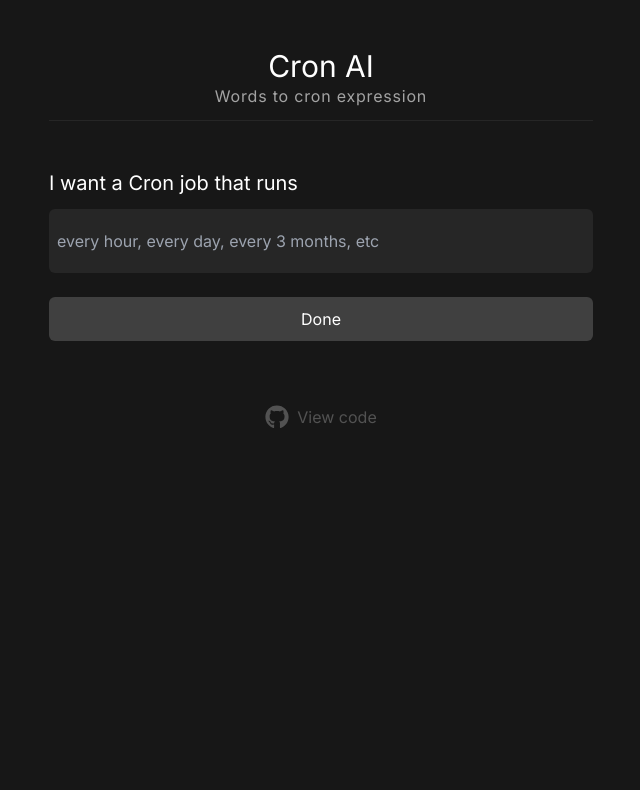
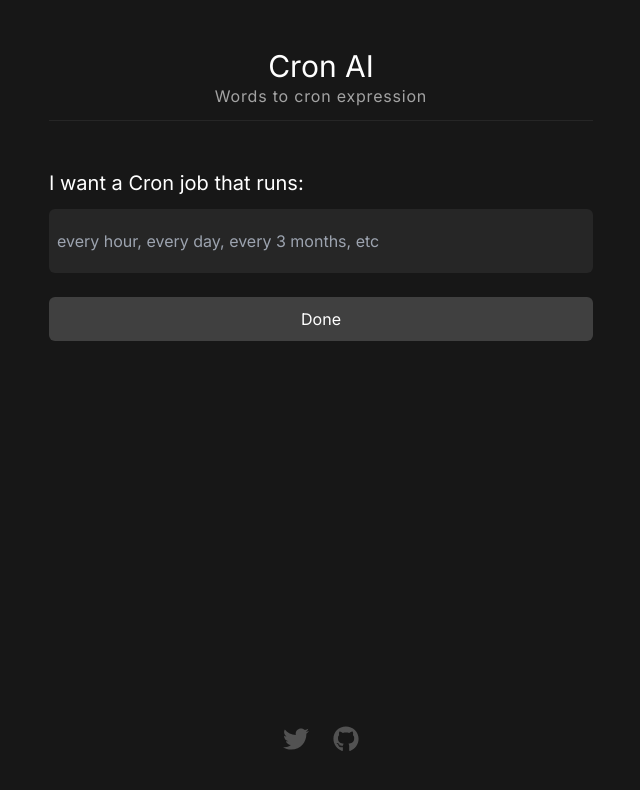
Before and after one commit to rodgetech/cron-ai, a Next.js app: page / in a window 1280 px wide. Shown: the top 790 px of the page, without its empty margins (319-959 px from the left). Built offline with nearby package versions, Linux system fonts and the light colour scheme.

Commit message:
Update home

```diff
--- a/app/layout.tsx
+++ b/app/layout.tsx
@@ -2,7 +2,7 @@ import "./globals.css";
 
 import { Inter } from "@next/font/google";
 import { AnalyticsWrapper } from "./components/analytics";
-import { FaGithub } from "react-icons/fa";
+import { FaGithub, FaTwitter } from "react-icons/fa";
 import Link from "next/link";
 
 const inter = Inter({ subsets: ["latin"] });
@@ -19,20 +19,28 @@ export default function RootLayout({
         head.tsx. Find out more at https://beta.nextjs.org/docs/api-reference/file-conventions/head
       */}
       <head />
-      <body className={`${inter.className}  border-neutral-800 bg-neutral-900`}>
-        {children}
+      <body
+        className={`${inter.className} flex h-screen flex-col border-neutral-800 bg-neutral-900`}
+      >
+        <div className="flex-1">{children}</div>
         <AnalyticsWrapper />
+        <footer className="flex justify-center gap-6 py-12">
+          <Link
+            href="https://twitter.com/rodgetech"
+            target="_blank"
+            className="text-neutral-600"
+          >
+            <FaTwitter fontSize={26} />
+          </Link>
+          <Link
+            href="https://github.com/rodgetech/cron-ai"
+            target="_blank"
+            className="text-neutral-600"
+          >
+            <FaGithub fontSize={26} />
+          </Link>
+        </footer>
       </body>
-      <footer className="mt-12 flex justify-center">
-        <Link
-          href="https://github.com/rodgetech/cron-ai"
-          target="_blank"
-          className="flex items-center space-x-2 text-neutral-600"
-        >
-          <FaGithub fontSize={24} />
-          <span>View code</span>
-        </Link>
-      </footer>
     </html>
   );
 }
--- a/app/page.tsx
+++ b/app/page.tsx
@@ -32,7 +32,7 @@ export default function Home() {
         </p>
       </div>
       <div className="mt-12">
-        <h2 className="pb-3 text-xl">I want a Cron job that runs</h2>
+        <h2 className="pb-3 text-xl">I want a Cron job that runs:</h2>
         <Form generateCron={generateCron} result={result} loading={loading} />
       </div>
     </main>
```
